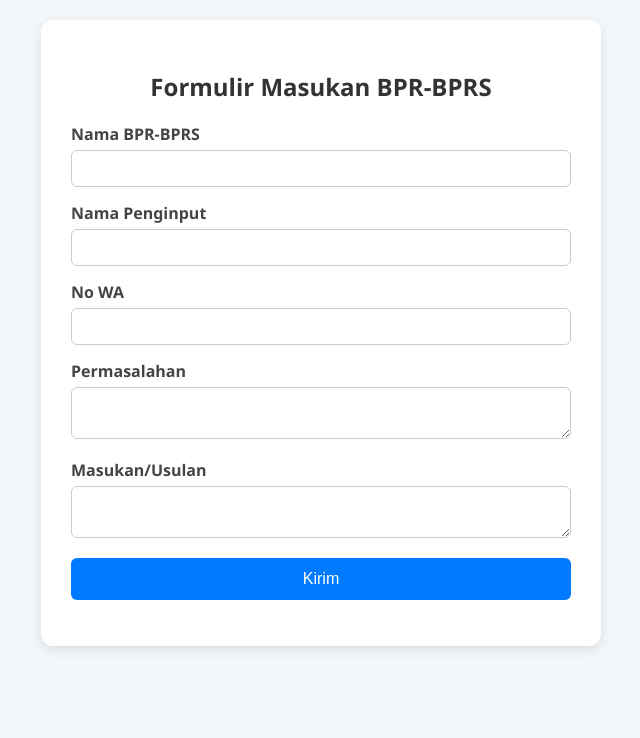
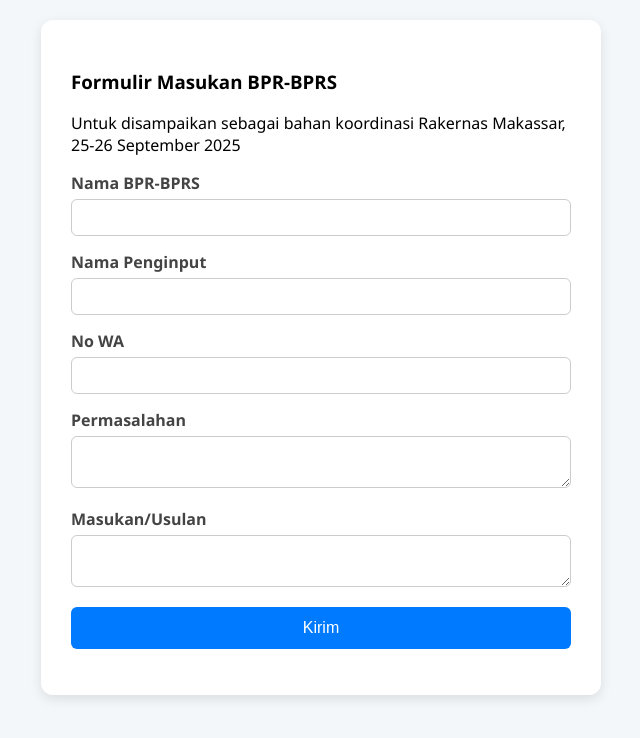
Before and after one commit to perbarindodpdjateng/Form.BPR, a plain HTML site: page Rakernas2025/index.html in a window 1280 px wide. Shown: the whole page, without its empty margins (319-959 px from the left). Drawn offline with Linux system fonts and the light colour scheme.

Commit message:
index.html

```diff
--- a/Rakernas2025/index.html
+++ b/Rakernas2025/index.html
@@ -8,7 +8,8 @@
 </head>
 <body>
   <div class="container">
-    <h2>Formulir Masukan BPR-BPRS</h2>
+    <h3>Formulir Masukan BPR-BPRS</h3>
+    <p class="sub">Untuk disampaikan sebagai bahan koordinasi Rakernas Makassar, 25-26 September 2025</p>
     <form id="formInput">
       <label>Nama BPR-BPRS
         <input type="text" name="bprName" required />
```
